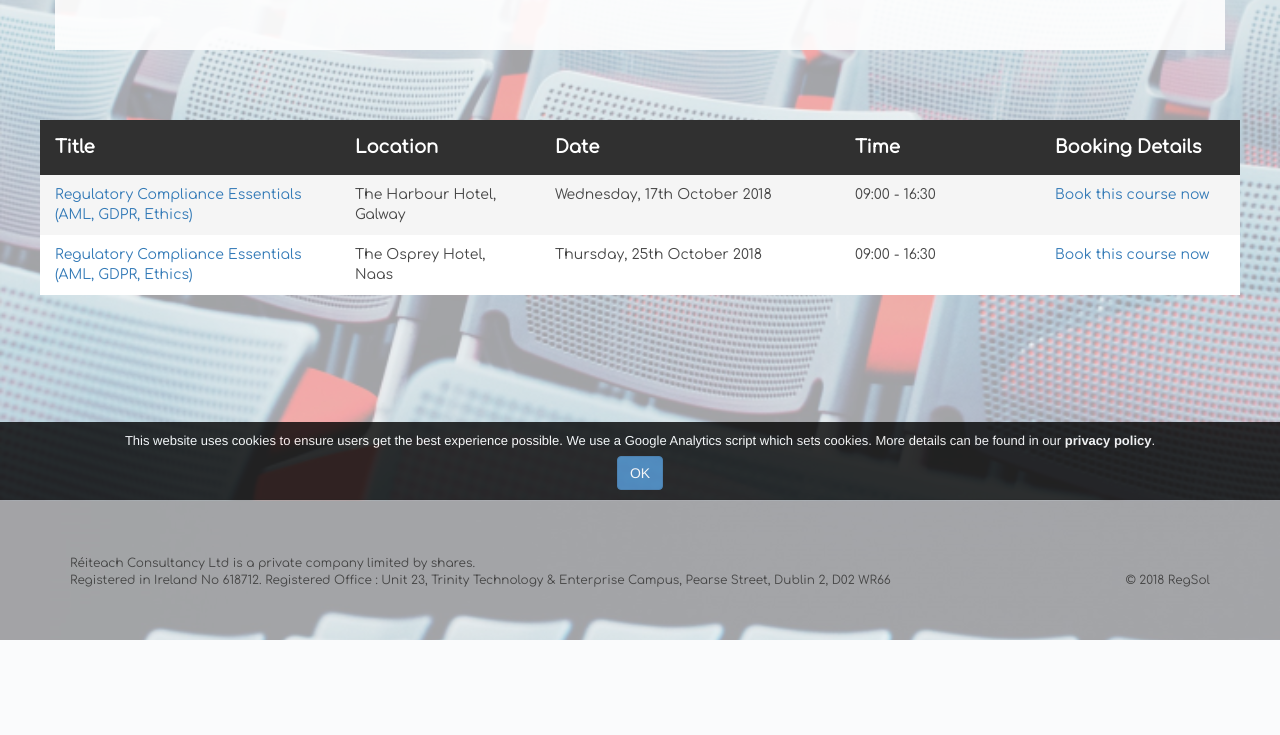
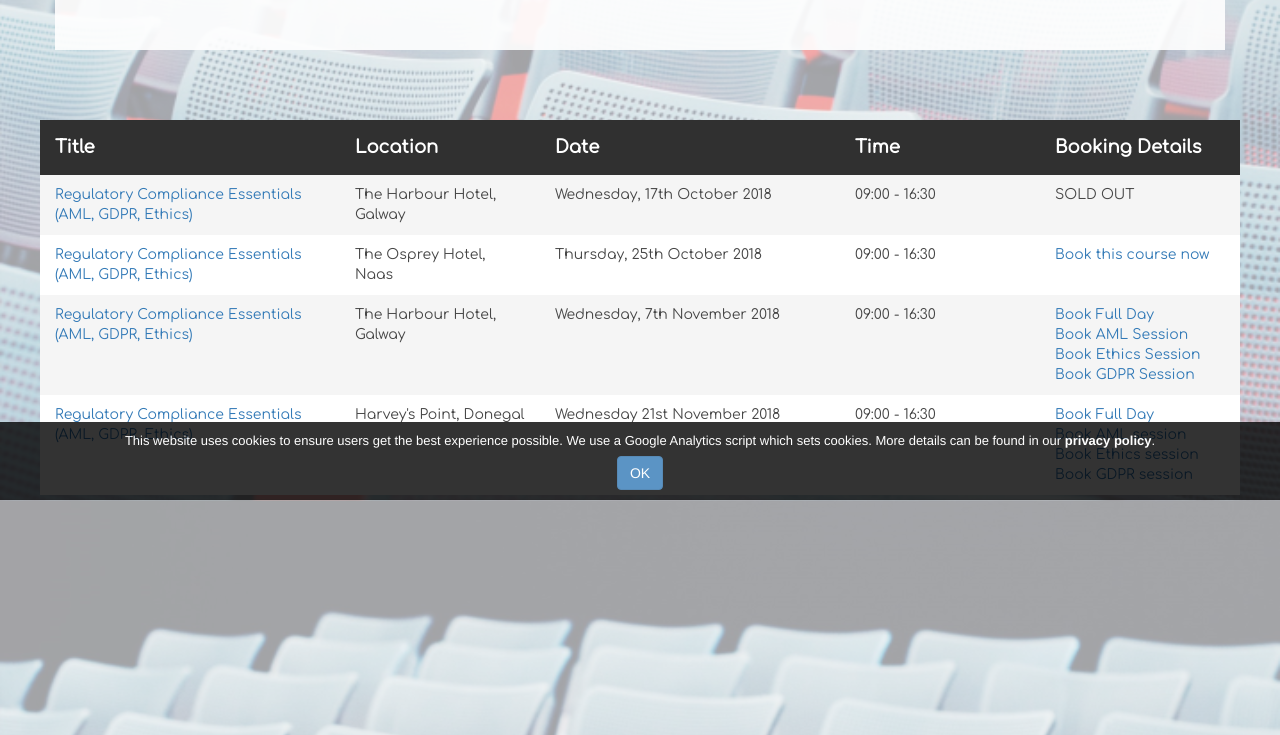
Before and after one commit to marksdel/regsol-web, a PHP site: page /public-training-schedule.php in a window 1280 px wide. Shown: the part 300-1035 px from the top of the page. Before the commit the page ends 940 px from the top, so only its background shows below. Run offline with PHP 8.4, Linux system fonts and the light colour scheme.

Commit message:
changes to training schedule

```diff
--- a/public-training-schedule.php
+++ b/public-training-schedule.php
@@ -63,7 +63,7 @@
 				<div class="col-sm-2 text-left ">The Harbour Hotel, Galway</div>
 				<div class="col-sm-3 text-left ">Wednesday, 17th October 2018</div>
 				<div class="col-sm-2 text-left ">09:00 - 16:30</div>
-				<div class="col-sm-2 text-left "><a href="http://regulatory-compliance-essentials-regsol-galway.eventbrite.ie" target="_new">Book this course now</a></div>
+				<div class="col-sm-2 text-left ">SOLD OUT</div>
 			</div>
 			<div class="row table-odd-row">
 				<div class="col-sm-3 text-left "><a href="http://regulatory-compliance-essentials-regsol-naas.eventbrite.ie" target="_new">Regulatory Compliance Essentials (AML, GDPR, Ethics)</a></div>
@@ -72,7 +72,30 @@
 				<div class="col-sm-2 text-left ">09:00 - 16:30</div>
 				<div class="col-sm-2 text-left "><a href="http://regulatory-compliance-essentials-regsol-naas.eventbrite.ie" target="_new">Book this course now</a></div>
 			</div>
-
+			<div class="row table-even-row">
+				<div class="col-sm-3 text-left "><a href="https://regulatory-compliance-essentials-regsol-nov18.eventbrite.ie" target="_new">Regulatory Compliance Essentials (AML, GDPR, Ethics)</a></div>
+				<div class="col-sm-2 text-left ">The Harbour Hotel, Galway</div>
+				<div class="col-sm-3 text-left ">Wednesday, 7th November 2018</div>
+				<div class="col-sm-2 text-left ">09:00 - 16:30</div>
+				<div class="col-sm-2 text-left ">
+					<a href="https://regulatory-compliance-essentials-regsol-nov18.eventbrite.ie" target="_new">Book Full Day</a><br>
+					<a href="https://anti-money-laundering-regsol-galway-nov18.eventbrite.ie" target="_new">Book AML Session</a><br>
+					<a href="https://ethics-regsol-galway-nov18.eventbrite.ie" target="_new">Book Ethics Session</a><br>
+					<a href="https://gdpr-regsol-galway-nov18.eventbrite.ie" target="_new">Book GDPR Session</a><br>
+				</div>
+			</div>
+			<div class="row table-odd-row">
+				<div class="col-sm-3 text-left "><a href="https://compliance-essentials-regsol-donegal-nov18.eventbrite.ie" target="_new">Regulatory Compliance Essentials (AML, GDPR, Ethics)</a></div>
+				<div class="col-sm-2 text-left ">Harvey's Point, Donegal</div>
+				<div class="col-sm-3 text-left ">Wednesday 21st November 2018</div>
+				<div class="col-sm-2 text-left ">09:00 - 16:30</div>
+				<div class="col-sm-2 text-left ">
+					<a href="https://compliance-essentials-regsol-donegal-nov18.eventbrite.ie" target="_new">Book Full Day</a><br>
+					<a href="https://anti-money-laundering-regsol-donegal-nov18.eventbrite.ie" target="_new">Book AML session</a><br>
+					<a href="https://ethics-regsol-donegal-nov18.eventbrite.ie" target="_new">Book Ethics session</a><br>
+					<a href="https://gdpr-regsol-donegal-nov18.eventbrite.ie" target="_new">Book GDPR session</a><br>
+				</div>
+			</div>
 		</div>
 
 		<br><br><br><br><br><br><br><br>
```
